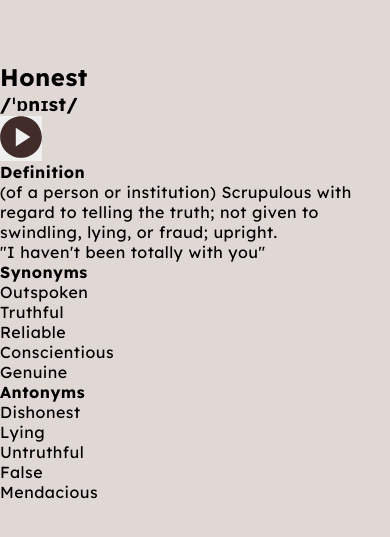
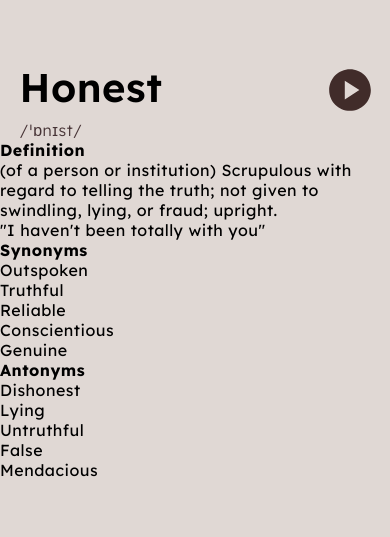
Before and after one commit to EtFX1/Scrabble-Dictionary, a plain HTML site: page src/index.html in a window 390 px wide. Shown: the part 295-832 px from the top of the page. Drawn offline with Linux system fonts and the light colour scheme.

Commit message:
styled the word, phonetic and audio button container

```diff
--- a/src/index.html
+++ b/src/index.html
@@ -124,10 +124,13 @@
 
             <article class="word-info-container">
                 <!-- !Word, phonetics and audio button -->
-                <div class="word-and-audio">
-                    <h2>Honest</h2>
-                    <h3>/ˈɒnɪst/</h3>
-                    <button>
+                <div class="word-and-audio-cont">
+                    <div class="word-and-phonetic">
+                        <h2 class="word">Honest</h2>
+                        <h3 class="phonetic">/ˈɒnɪst/</h3>
+                    </div>
+                    <!-- !audio button -->
+                    <button class="audio-btn">
                         <svg
                             width="42"
                             height="42"
@@ -185,7 +188,6 @@
                     </section>
 
                     <!-- *antonyms -->
-
                     <section class="antonyms">
                         <!-- *decoration -->
                         <div></div>
--- a/src/styles.css
+++ b/src/styles.css
@@ -54,7 +54,7 @@ body {
     top: 52%;
     background-color: var(--white);
     width: clamp(8.75rem, 40%, 24.375rem);
-    height: clamp(40px, 10%, 50px);
+    height: clamp(2.5rem, 10%, 3.125rem);
 }
 
 /* *input element */
@@ -70,7 +70,7 @@ body {
 .search-box,
 .search-box::placeholder {
     font-weight: 300;
-    font-size: clamp(10px, 2.2vw, 14px);
+    font-size: clamp(0.625rem, 2.2vw, 0.875rem);
 }
 
 .search-box:focus {
@@ -96,21 +96,25 @@ button {
 
 .main-container {
     min-height: 100vh;
-    margin-top: 60px;
+    margin-top: 3.75rem;
+}
+
+.result,
+.word-and-audio-cont {
+    margin: auto;
 }
 
 /* *in dictionary and not in dictionary <article> containers */
 .result {
-    margin: auto;
     text-align: center;
     width: 65%;
-    max-width: 230px;
+    max-width: 14.375rem;
 }
 
 .not-in-dict-pic,
 .in-dict-pic {
     width: 100%;
-    margin-bottom: 30px;
+    margin-bottom: 1.875rem;
 }
 
 .not-in-dict-par,
@@ -120,7 +124,32 @@ button {
     font-weight: 300;
 }
 
-/* 1000px */
+.word-and-audio-cont {
+    display: flex;
+    justify-content: space-between;
+    width: 90%;
+    max-width: 35.9375rem;
+}
+
+.word {
+    font-weight: 600;
+    font-size: 2.5rem;
+}
+
+.phonetic {
+    color: var(--slightly-darker-brown);
+    font-size: 1rem;
+    margin-top: 0.5rem;
+    font-weight: 300;
+}
+
+.audio-btn {
+    background: none;
+    align-self: flex-start;
+    margin-top: 0.4375rem;
+}
+
+/* 62.5rem */
 @media (min-width: 62.5rem) {
     /* * "div element that wraps heading */
     .heading-cont {
@@ -136,7 +165,7 @@ button {
 
     .search-bar {
         top: 55%;
-        height: 55px;
+        height: 3.4375rem;
     }
 
     /* *input element */
@@ -148,6 +177,6 @@ button {
 
     /* *brown background around grey button */
     .search-button {
-        max-width: 60px;
+        max-width: 3.75rem;
     }
 }
```
